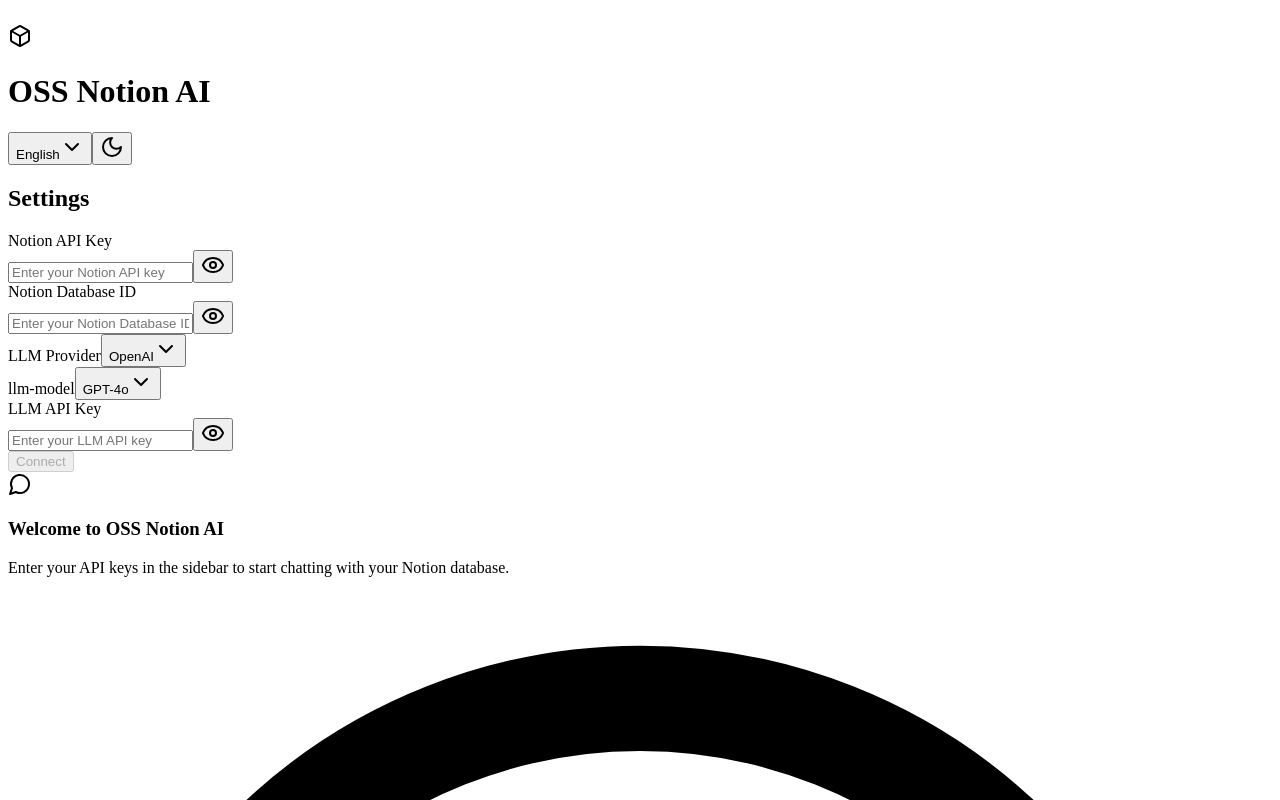
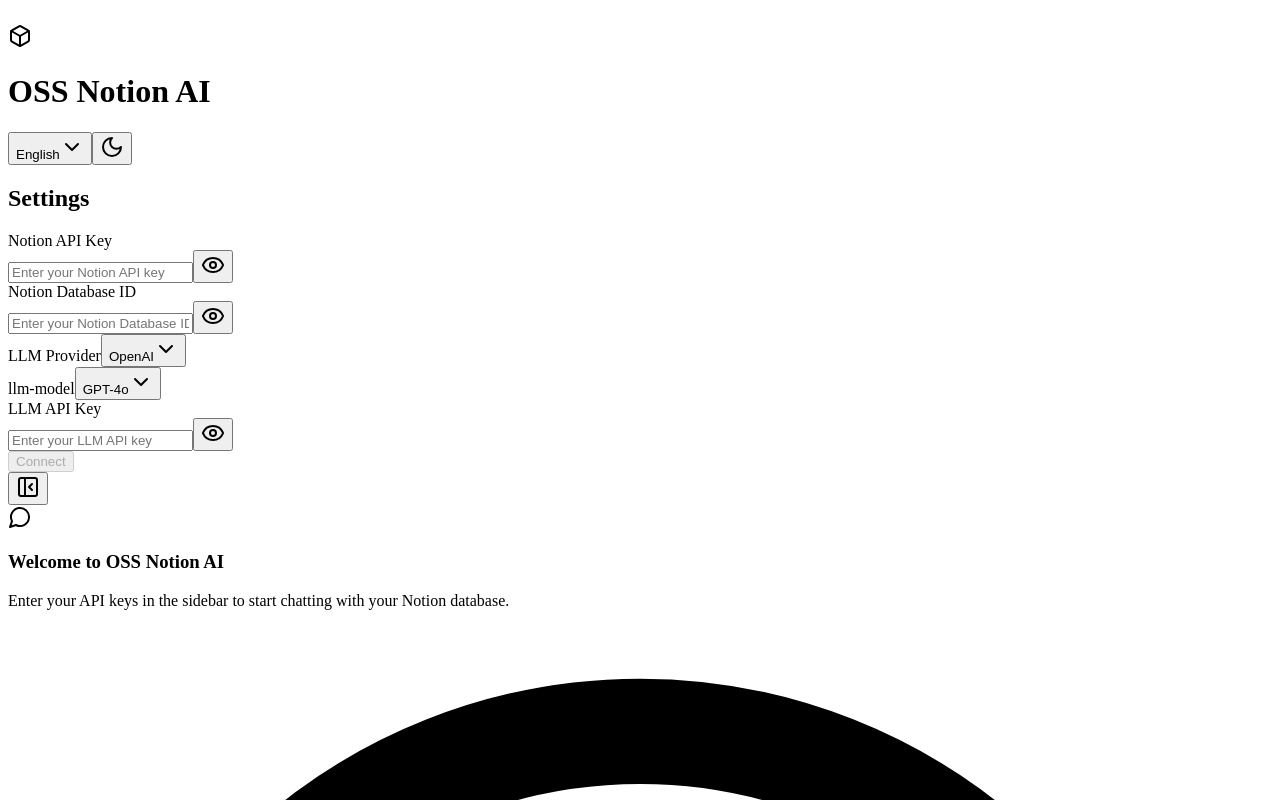
Before and after one commit to jerlyjelly/OpenNotionAI, a React (Vite) app in the folder client/: page / in a window 1280 px wide. Shown: the top 800 px of the page. Built offline with nearby package versions, Linux system fonts and the light colour scheme.

Commit message:
collapsing sidebar

```diff
--- a/client/src/components/Sidebar.tsx
+++ b/client/src/components/Sidebar.tsx
@@ -1,10 +1,10 @@
-import { useState } from "react";
+import { useState, useEffect } from "react"; // Import useEffect
 import { Button } from "@/components/ui/button";
 import { Input } from "@/components/ui/input";
 import { Label } from "@/components/ui/label";
 import { Select, SelectContent, SelectItem, SelectTrigger, SelectValue } from "@/components/ui/select";
-import { Loader2, Eye, EyeOff } from "lucide-react";
-import { useTranslation } from "@/i18n";
+import { Loader2, Eye, EyeOff, PanelLeftClose, PanelRightOpen } from "lucide-react"; // Import new icons
+import { useTranslation } from "@/i18n"; // Keep useTranslation
 import { useApiContext } from "@/context/ApiContext";
 import { LLMProvider, availableModels } from "@/lib/llm-providers";
 
@@ -24,10 +24,20 @@ export function Sidebar() {
   const [showNotionApiKey, setShowNotionApiKey] = useState(false);
   const [showNotionDbId, setShowNotionDbId] = useState(false);
   const [showLlmApiKey, setShowLlmApiKey] = useState(false);
+  const [isCollapsed, setIsCollapsed] = useState(false); // State for collapse/expand
+
+  // Effect to collapse sidebar on successful connection
+  useEffect(() => {
+    if (isConnected) {
+      setIsCollapsed(true);
+    }
+  }, [isConnected]);
 
   return (
-    <div className="w-80 border-r p-4 flex flex-col h-full">
-      <div className="space-y-4">
+    <div className={`border-r flex flex-col h-full transition-all duration-300 ease-in-out ${isCollapsed ? 'w-16' : 'w-80'}`}>
+      {/* Main content area - conditionally rendered based on collapsed state */}
+      <div className={`flex-1 overflow-y-auto p-4 space-y-4 ${isCollapsed ? 'hidden' : 'block'}`}>
+        {/* Settings Title */}
         <h2 className="text-lg font-medium">{t("settings")}</h2>
 
         {/* API Keys Section */}
@@ -158,7 +168,17 @@ export function Sidebar() {
         </div>
       </div>
 
-      {/* Database Structure removed from here */}
+      {/* Toggle Button - always visible at the bottom */}
+      <div className={`mt-auto p-4 ${isCollapsed ? 'flex justify-center' : ''}`}> {/* Removed border-t */}
+        <Button
+          variant="ghost"
+          size={isCollapsed ? "icon" : "default"}
+          onClick={() => setIsCollapsed(!isCollapsed)}
+          className={isCollapsed ? "" : "flex items-center justify-center"} // Removed w-full
+        >
+          {isCollapsed ? <PanelRightOpen className="h-7 w-7" /> : <PanelLeftClose className="h-7 w-7" />} {/* Removed text and mr-2 */}
+        </Button>
+      </div>
     </div>
   );
 }
```
